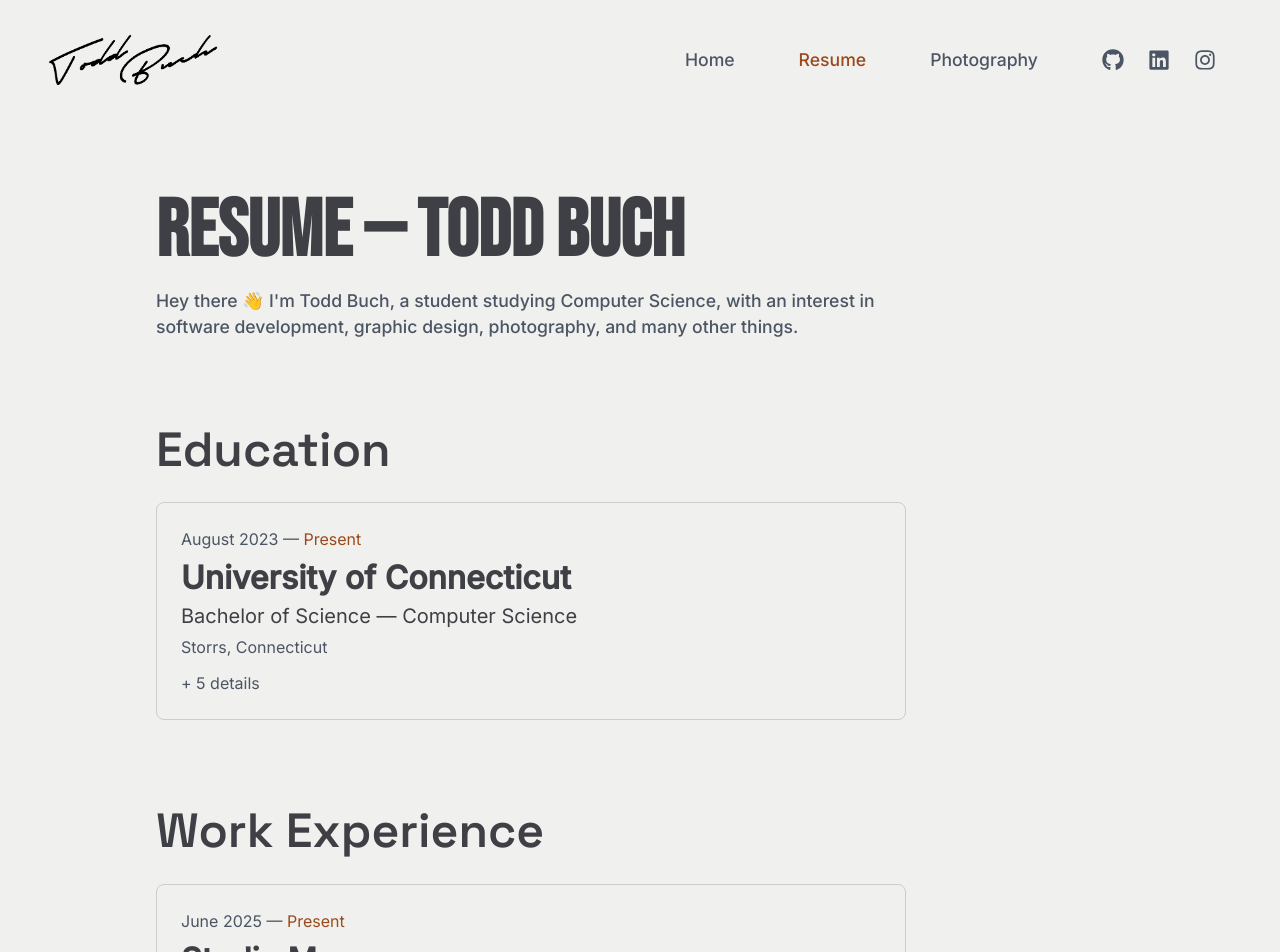
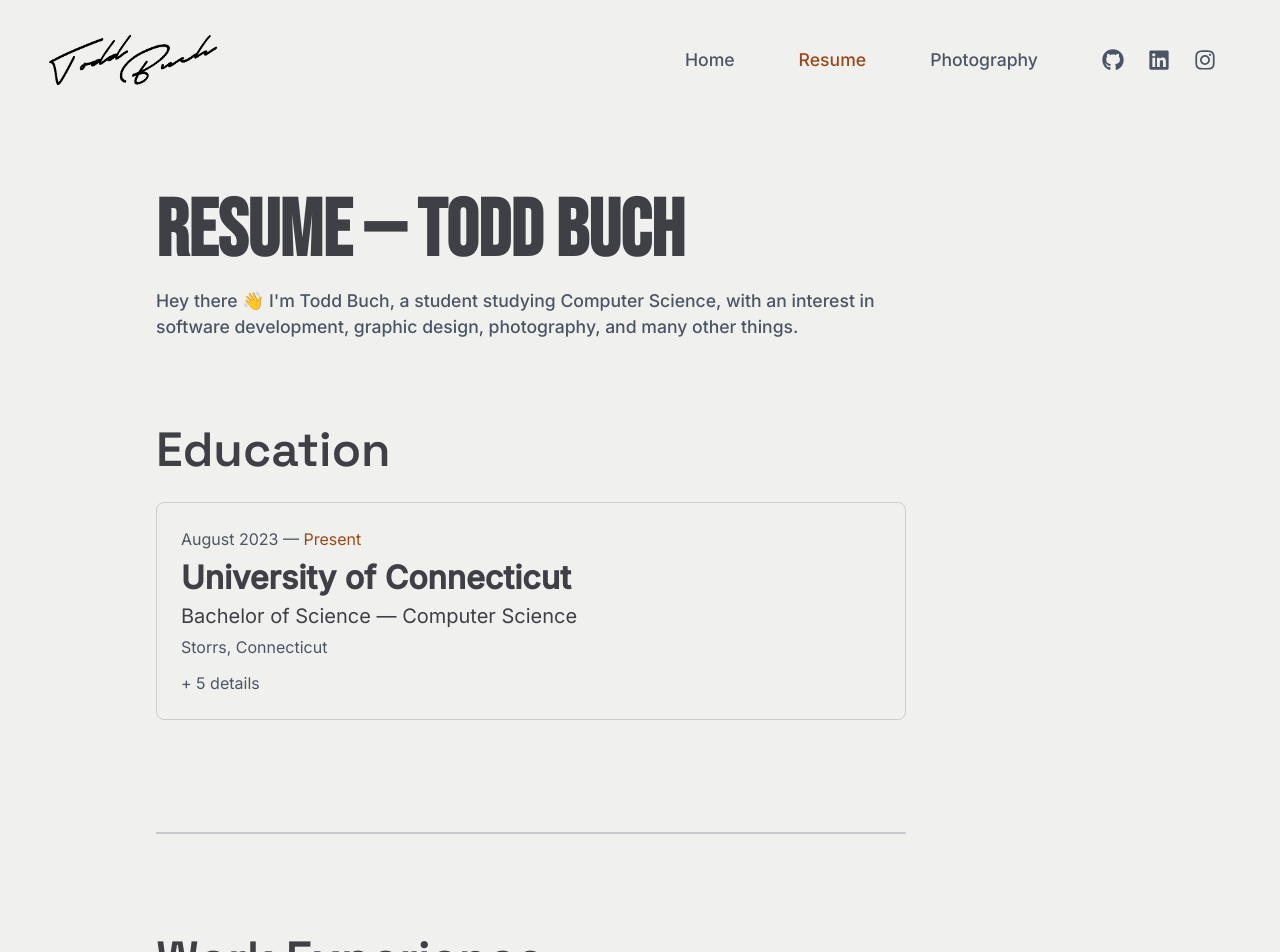
Before and after one commit to todd-buch/Portfolio, a React (Vite) app: page /resume in a window 1280 px wide. Shown: the top 952 px of the page. Built offline with nearby package versions, Linux system fonts and the light colour scheme.

Commit message:
resume: fix divider

```diff
--- a/src/pages/Resume/Resume.css
+++ b/src/pages/Resume/Resume.css
@@ -26,8 +26,9 @@
   color: var(--text-secondary);
 }
 .resume-divider {
-  margin-top: -4rem;
-  margin-bottom: 8rem;
+  width: 100%;
+  margin-top: 6rem;
+  margin-bottom: 6rem;
   border: none;
   border-top: 2px solid var(--text-secondary);
 }
--- a/src/pages/Resume/Resume.tsx
+++ b/src/pages/Resume/Resume.tsx
@@ -39,7 +39,6 @@ type SkillCategory = {
   skills: Skill[];
 };
 
-/** All unique Tech_Pill skills from experience, grouped by category. */
 const skillCategories: SkillCategory[] = [
   {
     title: "Languages",
```
